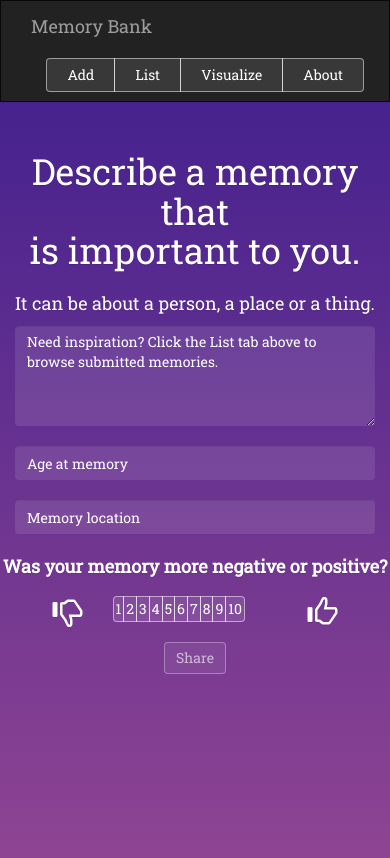
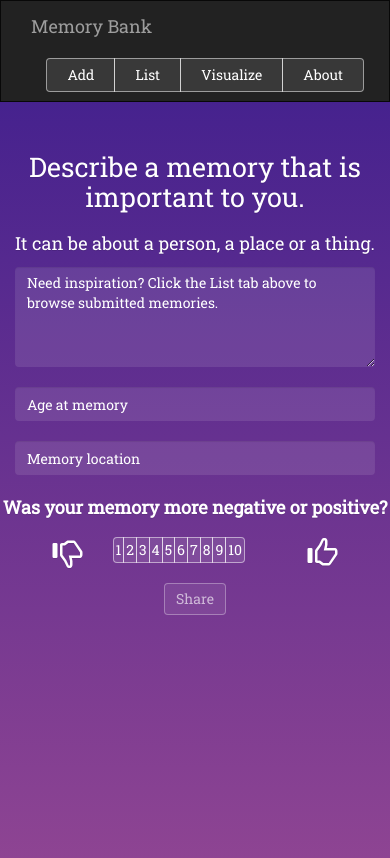
Before and after one commit to daniellecarrick/memories, a website: page public/index.html in a window 390 px wide. Both pictures are taken after a click on the element "Memory Bank". Drawn offline with nearby package versions, Linux system fonts and the light colour scheme; some packages are replaced by stand-ins of ours; no server answers; a script that the page names is missing.

Commit message:
made h1 size smaller on mobile

```diff
--- a/public/style.css
+++ b/public/style.css
@@ -349,7 +349,7 @@ input[type=number]::-webkit-outer-spin-button {
 /* Media query styles */
 @media (max-width: 500px) {
   .landing-page h1 {
-    font-size: 2em;
+    font-size: 1.5em;
   }
 
   .btn-toolbar .btn {
--- a/public/templates/partial-input.html
+++ b/public/templates/partial-input.html
@@ -2,7 +2,7 @@
   <div class="landing-page">
     <div ng-model="container" class="container">
       <div class="row">
-        <h1>Describe a memory that <br />is important to you.</h1>
+        <h1>Describe a memory that is important to you.</h1>
         <p>It can be about a person, a place or a thing.</p>
         <!-- begin first row -->
         <form name="memoryForm" novalidate>
```
